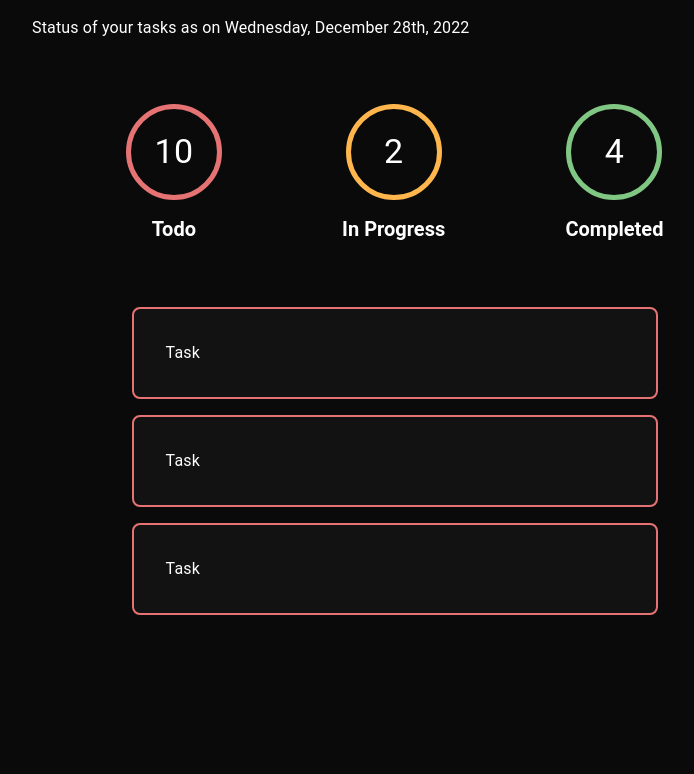
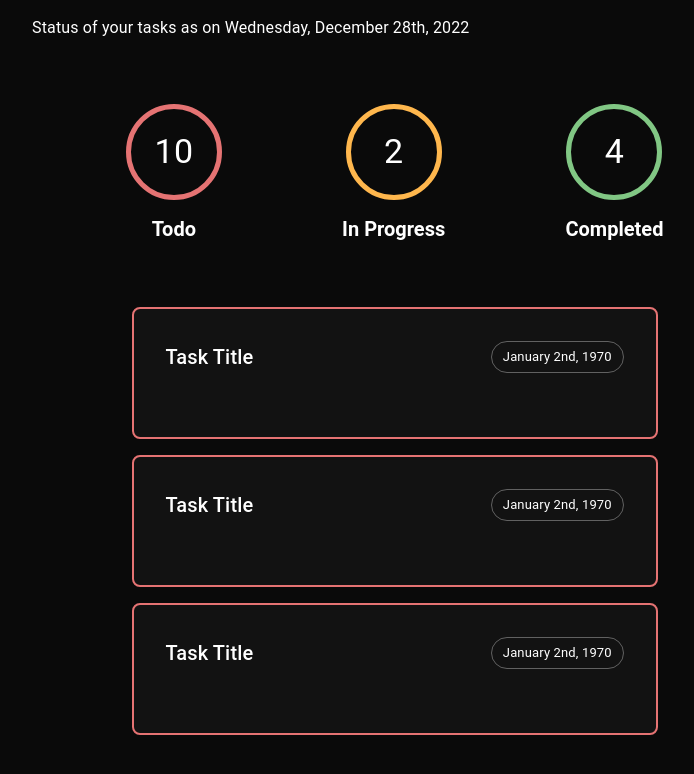
Before and after one commit to qbixmex/Todo-React, a React (Create React App) app: page / in a window 1280 px wide. Shown: the top 774 px of the page, without its empty margins (32-726 px from the left). Built offline with nearby package versions, Linux system fonts and the light colour scheme.

Commit message:
task-header-component

```diff
--- a/package.json
+++ b/package.json
@@ -1,6 +1,6 @@
 {
   "name": "todo-react",
-  "version": "0.27.0",
+  "version": "0.28.0",
   "private": true,
   "dependencies": {
     "@emotion/react": "^11.10.5",
--- /dev/null
+++ b/src/components/task/_taskHeader.styles.ts
@@ -0,0 +1,6 @@
+export const boxStyles = {
+  display: 'flex',
+  width: '100%',
+  justifyContent: 'space-between',
+  marginBottom: 4,
+};
--- /dev/null
+++ b/src/components/task/_taskHeader.tsx
@@ -0,0 +1,31 @@
+import { FC } from 'react';
+import { Box, Chip, Typography } from '@mui/material';
+import { boxStyles } from './_taskHeader.styles';
+import { ITaskHeader } from './interfaces/ITaskHeader';
+import { format } from 'date-fns';
+
+import PropTypes from 'prop-types';
+
+export const TaskHeader: FC<ITaskHeader> = ({
+  title = 'Task Title',
+  date = new Date('1970-01-02'),
+}): JSX.Element => {
+  return (
+    <Box sx={boxStyles}>
+      <Box>
+        <Typography variant="h6">{title}</Typography>
+      </Box>
+      <Box>
+      <Chip
+        variant="outlined"
+        label={format(date, 'PPP')}
+      />
+      </Box>
+    </Box>
+  );
+};
+
+TaskHeader.propTypes = {
+  title: PropTypes.string,
+  date: PropTypes.instanceOf(Date),
+};
--- /dev/null
+++ b/src/components/task/interfaces/ITaskHeader.ts
@@ -0,0 +1,4 @@
+export interface ITaskHeader {
+  title?: string;
+  date?: Date;
+};
--- a/src/components/task/interfaces/interface.ts
+++ /dev/null
@@ -1 +0,0 @@
-export {};
--- a/src/components/task/task.tsx
+++ b/src/components/task/task.tsx
@@ -1,12 +1,12 @@
 import { FC, ReactElement } from 'react';
 import { Box } from '@mui/material';
 import { boxStyles } from './task.styles';
+import { TaskHeader } from './_taskHeader';
 
 export const Task: FC = (): ReactElement => {
   return (
     <Box sx={boxStyles}>
-      Task
-      {/*// TODO Task Header */}
+      <TaskHeader />
       {/*// TODO: Task Description */}
       {/*// TODO: Task Footer */}
     </Box>
```
